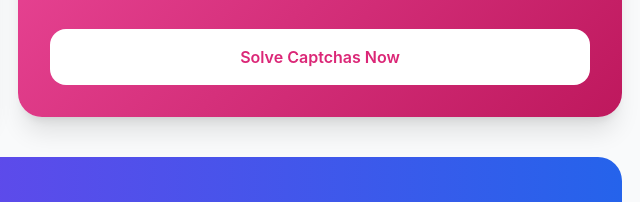
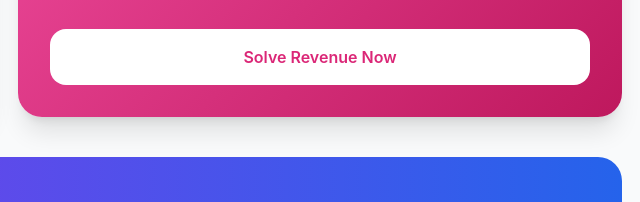
Before and after one commit to galing07/Financial_life, a plain HTML site: page index.html in a window 1280 px wide. Shown: the part 572-774 px from the top of the page, 634-1274 px from the left. Drawn offline with nearby package versions, Linux system fonts and the light colour scheme.

Commit message:
Update index.html

```diff
--- a/index.html
+++ b/index.html
@@ -90,7 +90,7 @@
             <p class="text-4xl font-bold">100%</p>
           </div>
         </div>
-        <button class="mt-8 w-full bg-white text-pink-600 font-semibold py-4 rounded-2xl hover:bg-gray-100 transition">Solve Captchas Now</button>
+        <button class="mt-8 w-full bg-white text-pink-600 font-semibold py-4 rounded-2xl hover:bg-gray-100 transition">Solve Revenue Now</button>
       </div>
     </div>
 
```
